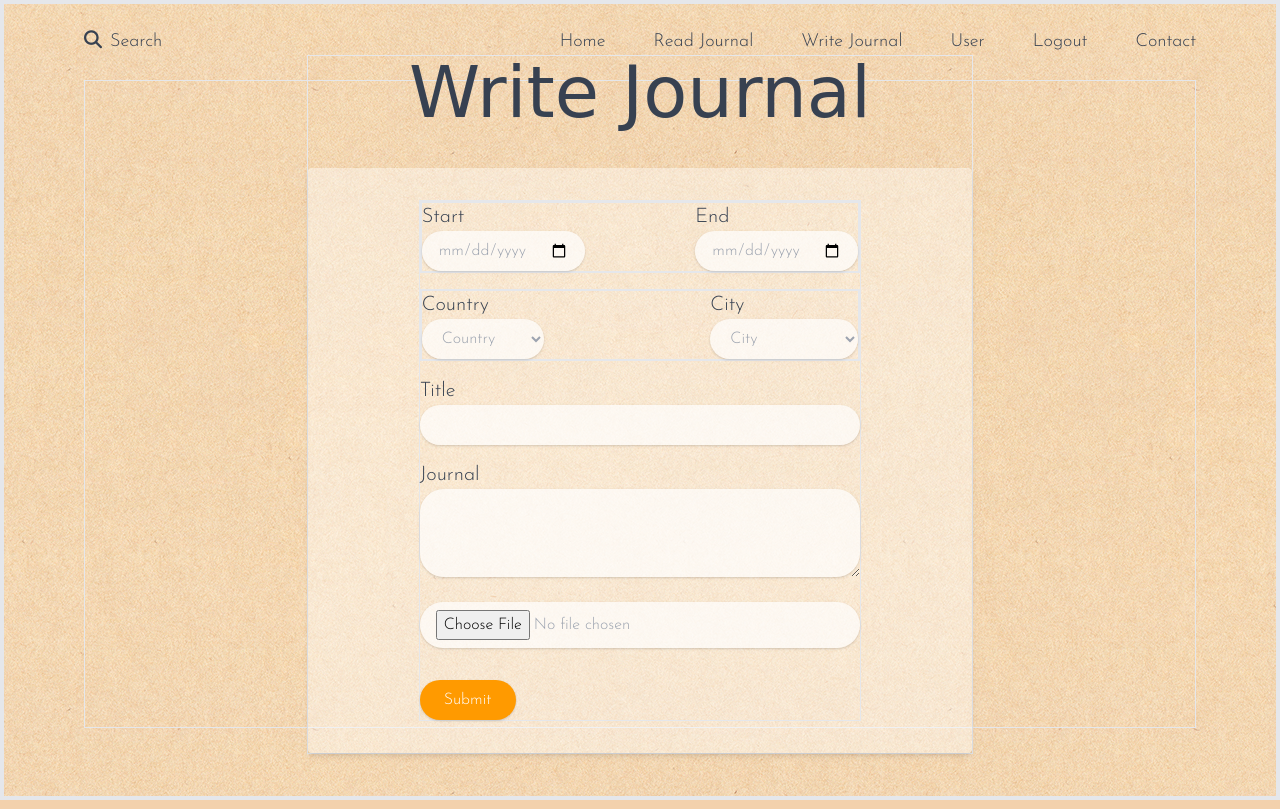
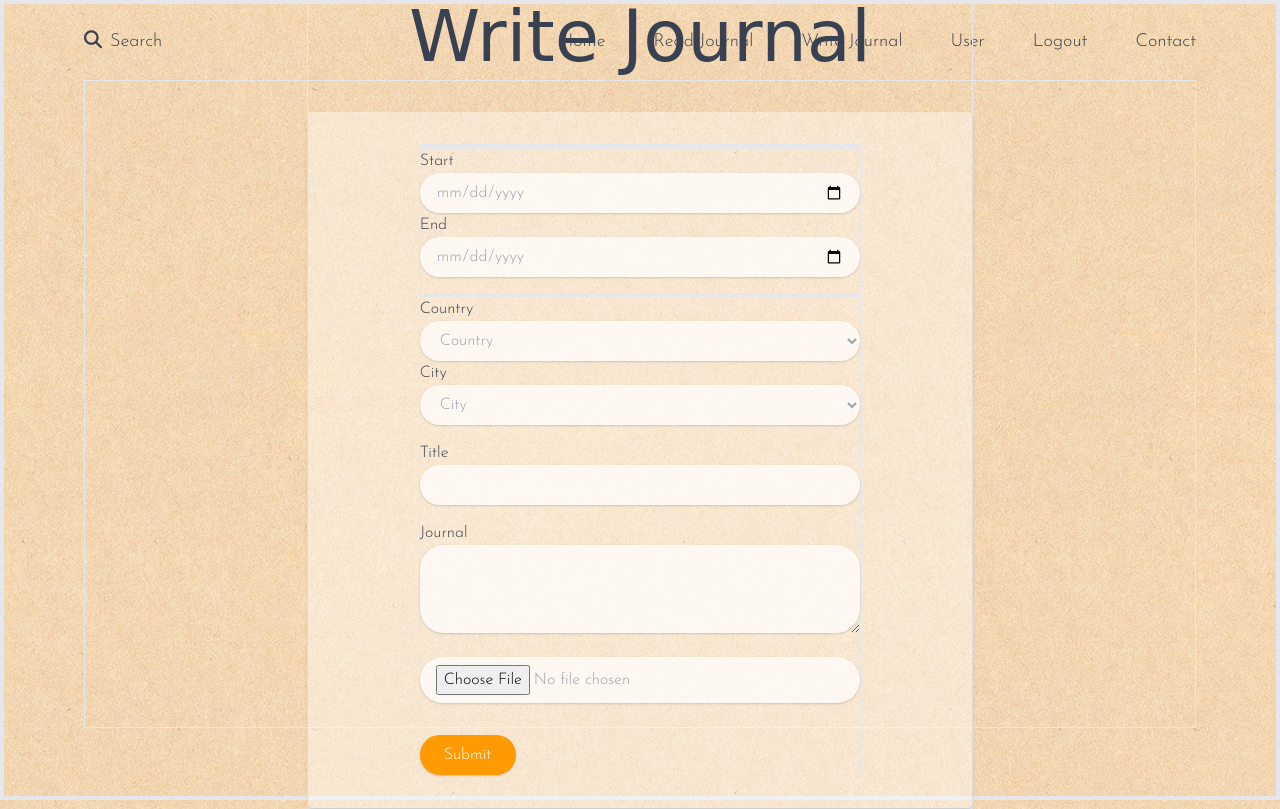
Before and after one commit to ayumitanaka13/journaly, a Flask app: page /add_journal in a window 1280 px wide. Run offline with Flask 2, Linux system fonts and the light colour scheme; a user stored in the database is signed in; data comes from the database, SQL or seed files in the repository; style sheets or scripts are compiled from the project's sources; some libraries are stand-ins or nearby versions; some web fonts are replaced.

Commit message:
modified add_journal.html

```diff
--- a/flaskr/templates/add_journal/add_journal.html
+++ b/flaskr/templates/add_journal/add_journal.html
@@ -15,37 +15,37 @@
         <div class="white-style">
 
             {% if current_user.is_authenticated %}
-            <form method="POST" enctype="multipart/form-data" class="form-style border">
+            <form method="POST" enctype="multipart/form-data" class="form-style font-josefin border">
                 {{form.csrf_token}}
                 {{ form.from_user_id(value=current_user.id) }}
-                <h6 class="w-full flex items-center justify-between border-2">
+                <p class="w-full flex items-center justify-between border-2">
                     <div>
                         {{render_field(form.start_date, placeholder="yyyy-mm-dd", class="input-form")}}
                     </div>
                     <div>
                         {{render_field(form.end_date, placeholder="yyyy-mm-dd", class="input-form")}}
                     </div>
-                </h6>
-                <h6 class="h-full w-full flex items-center justify-between mt-2 lg:mt-4 border-2">
+                </p>
+                <p class="h-full w-full flex items-center justify-between mt-2 lg:mt-4 border-2">
                     <div>
                         {{render_field(form.country, class="input-form")}}
                     </div>
                     <div>
                         {{render_field(form.city, class="input-form")}}
                     </div>
-                </h6>
-                <h6 class="mt-2 lg:mt-4">
+                </p>
+                <p class="mt-2 lg:mt-4">
                     {{render_field(form.title, class="input-form")}}
-                </h6>
-                <h6 class="mt-2 lg:mt-4">
+                </p>
+                <p class="mt-2 lg:mt-4">
                     {{render_field(form.comment, rows="3", class="input-form h-auto rounded-3xl")}}
-                </h6>
-                <h6 class="mt-2 lg:mt-4">
+                </p>
+                <p class="mt-2 lg:mt-4">
                     {{render_field(form.picture_path, class="input-form sm:h-auto")}}
-                </h6>
-                <h6 class="mt-4 lg:mt-8">
+                </p>
+                <p class="mt-4 lg:mt-8">
                     {{form.submit(class="h-10 btn-lightorange px-6")}}
-                </h6>
+                </p>
             </form>
             {% endif %}
         </div>
```
